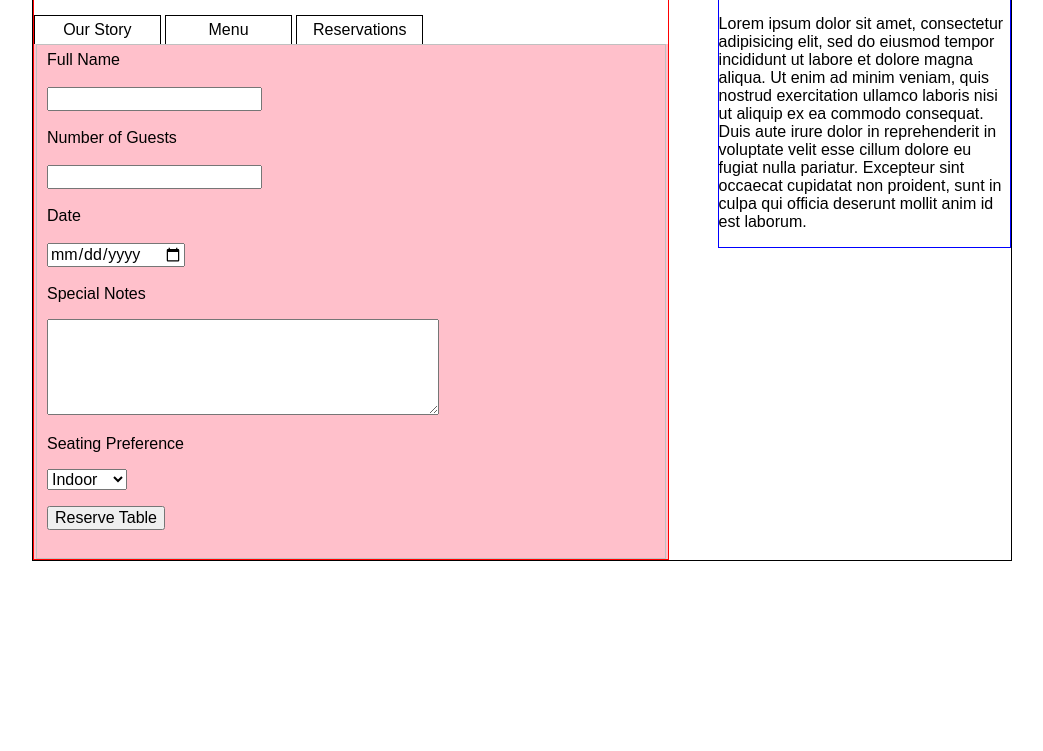
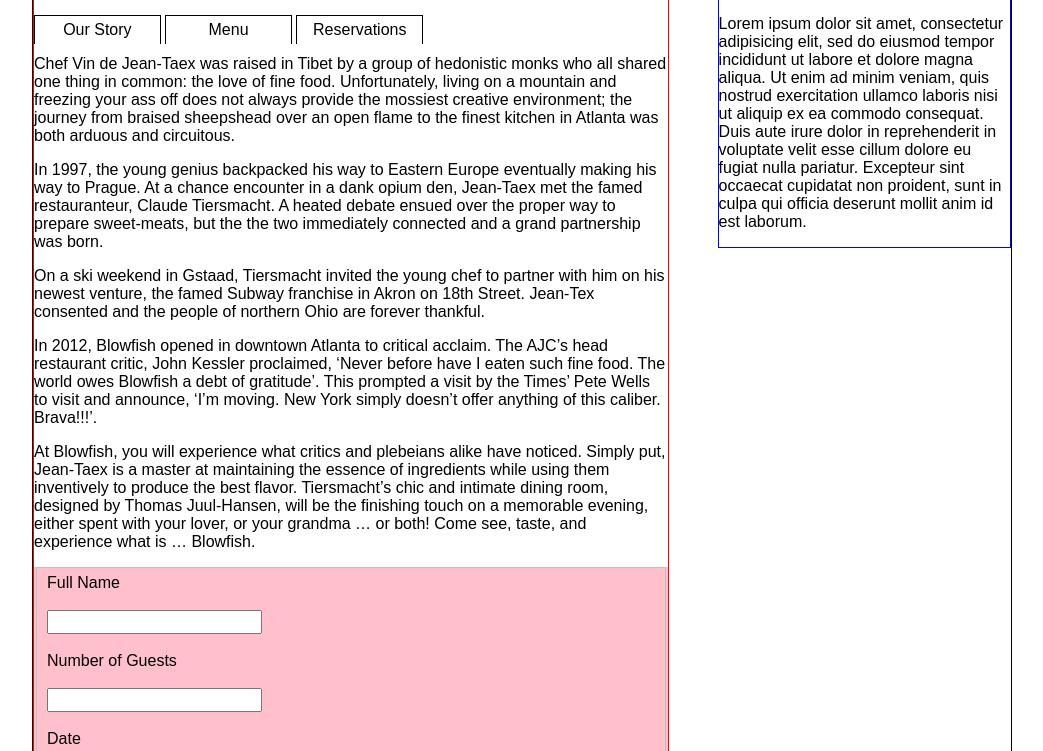
Before and after one commit to TJVJ/tjvjgroupproject, a website: page app/index.html in a window 1280 px wide. Shown: the part 606-1357 px from the top of the page, without its empty margins (118-1161 px from the left). Before the commit the page ends 1167 px from the top, so only its background shows below. Drawn offline with nearby package versions, Linux system fonts and the light colour scheme; no server answers.

Commit message:
Our Story

```diff
--- a/app/index.html
+++ b/app/index.html
@@ -75,6 +75,17 @@
         <p>Menu</p>
         <p>Reservations</p>
     </div>
+
+    <div class="ourStory">
+      <p>Chef Vin de Jean-Taex was raised in Tibet by a group of hedonistic monks who all shared one thing in common: the love of fine food.  Unfortunately, living on a mountain and freezing your ass off does not always provide the mossiest creative environment; the journey from braised sheepshead over an open flame to the finest kitchen in Atlanta was both arduous and circuitous.</p>
+
+<p>In 1997, the young genius backpacked his way to Eastern Europe eventually making his way to Prague.  At a chance encounter in a dank opium den, Jean-Taex met the famed restauranteur, Claude Tiersmacht.  A heated debate ensued over the proper way to prepare sweet-meats, but the the two immediately connected and a grand partnership was born.</p>
+
+<p>On a ski weekend in Gstaad, Tiersmacht invited the young chef to partner with him on his newest venture, the famed Subway franchise in Akron on 18th Street.  Jean-Tex consented and the people of northern Ohio are forever thankful.</p>
+
+<p>In 2012, Blowfish opened in downtown Atlanta to critical acclaim.  The AJC’s head restaurant critic, John Kessler proclaimed, ‘Never before have I eaten such fine food.  The world owes Blowfish a debt of gratitude’.  This prompted a visit by the Times’ Pete Wells to visit and announce, ‘I’m moving.  New York simply doesn’t offer anything of this caliber.  Brava!!!’.</p>
+
+<p>At Blowfish, you will experience what critics and plebeians alike have noticed.  Simply put, Jean-Taex is a master at maintaining the essence of ingredients while using them inventively to produce the best flavor.  Tiersmacht’s chic and intimate dining room, designed by Thomas Juul‑Hansen, will be the finishing touch on a memorable evening, either spent with your lover, or your grandma … or both!  Come see, taste, and experience what is … Blowfish.</p></div>
     <div class="Reservations">
 
         <form action="http://h.timw.co/tiy/group_project/reserve.html">
```
